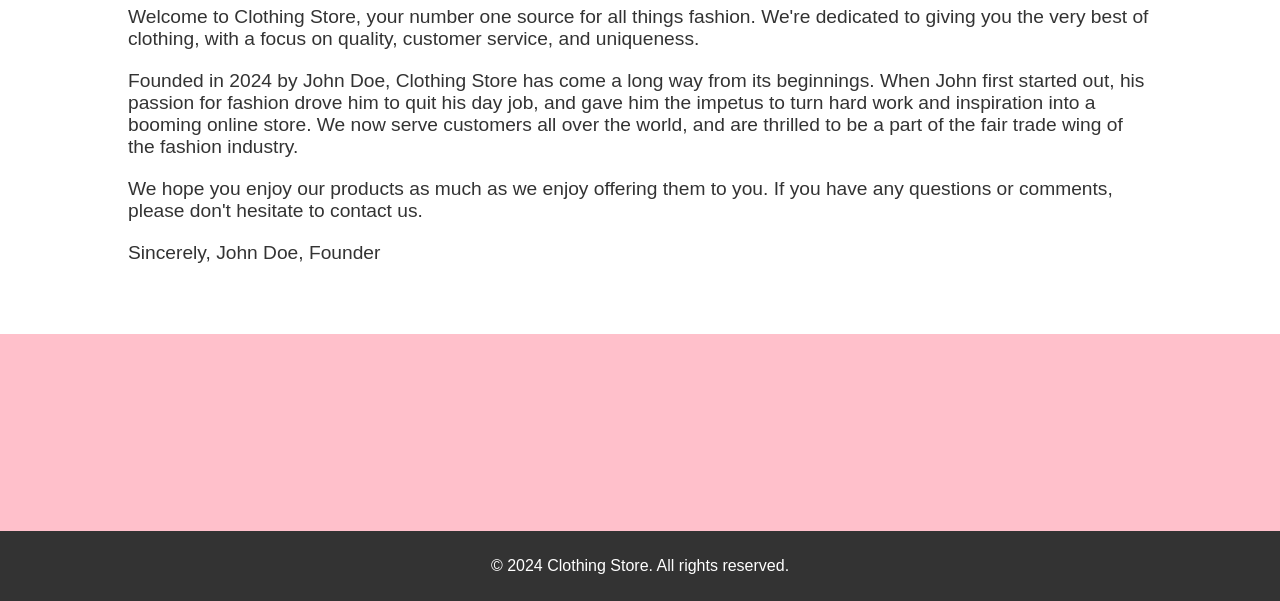
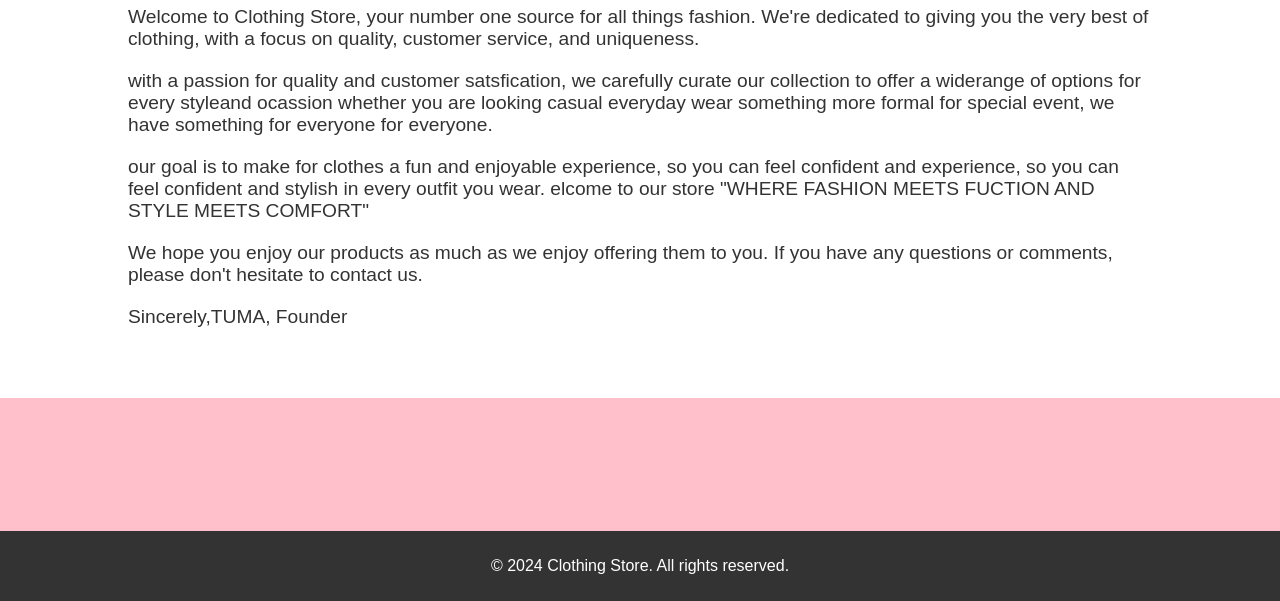
Before and after one commit to xaverymsomi/shopinp.github.io, a plain HTML site: page about.html in a window 1280 px wide. Shown: the part 199-800 px from the top of the page. Drawn offline with Linux system fonts and the light colour scheme.

Commit message:
Add files via upload

```diff
--- a/about.html
+++ b/about.html
@@ -24,9 +24,10 @@
             <div class="container">
                 <h2>About Us</h2>
                 <p>Welcome to Clothing Store, your number one source for all things fashion. We're dedicated to giving you the very best of clothing, with a focus on quality, customer service, and uniqueness.</p>
-                <p>Founded in 2024 by John Doe, Clothing Store has come a long way from its beginnings. When John first started out, his passion for fashion drove him to quit his day job, and gave him the impetus to turn hard work and inspiration into a booming online store. We now serve customers all over the world, and are thrilled to be a part of the fair trade wing of the fashion industry.</p>
+                <p>with a passion for quality and customer satsfication, we carefully curate our collection to offer a widerange of options for every styleand ocassion whether you are looking casual everyday wear something more formal for special event, we have something for everyone for everyone.</p>
+                <p>our goal is to make for clothes a fun and enjoyable experience, so you can feel confident and experience, so you can feel confident and stylish in every outfit you wear. elcome to our store "WHERE FASHION MEETS FUCTION AND STYLE MEETS COMFORT"</P>
                 <p>We hope you enjoy our products as much as we enjoy offering them to you. If you have any questions or comments, please don't hesitate to contact us.</p>
-                <p>Sincerely, John Doe, Founder</p>
+                <p>Sincerely,TUMA, Founder</p>
             </div>
         </section>
     </main>
```
